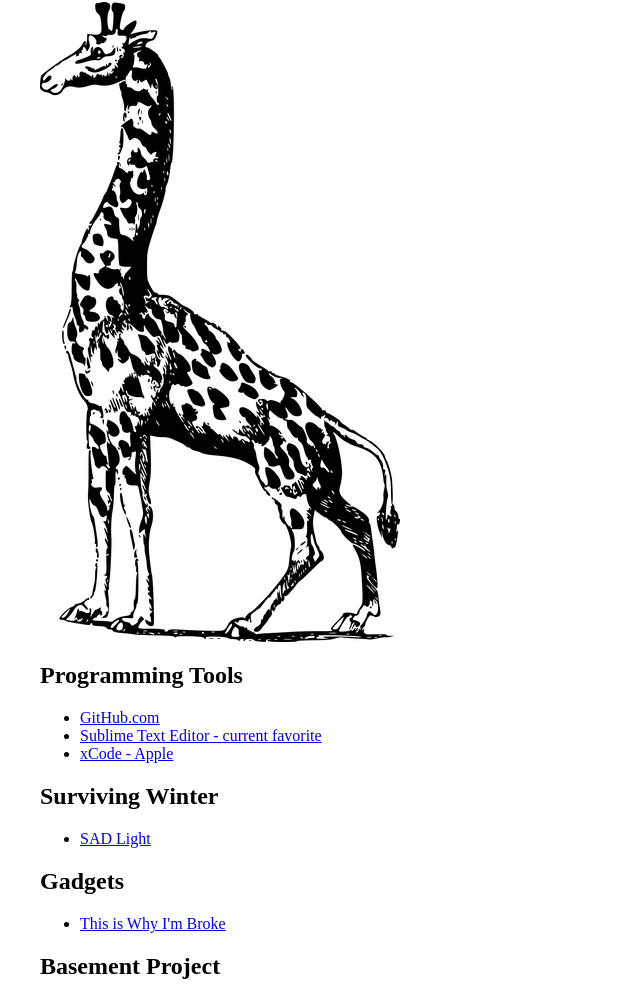
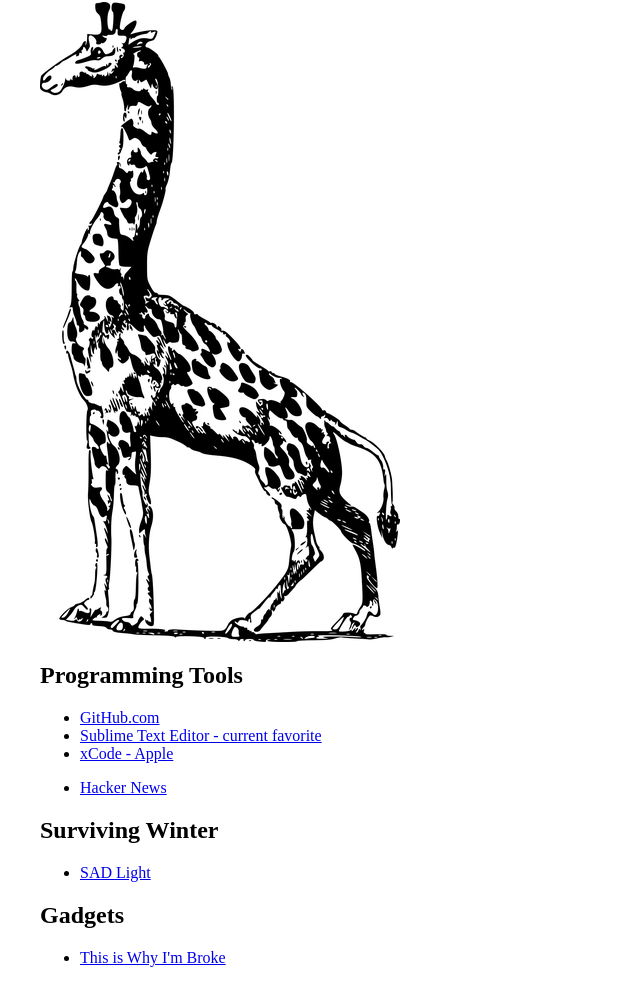
Before and after one commit to neatfreak/neatfreak.github.io, a plain HTML site: page index.html in a window 1280 px wide. Shown: the part 88-1072 px from the top of the page, without its empty margins (0-640 px from the left). Drawn offline with Linux system fonts and the light colour scheme.

Commit message:
Update index.html

```diff
--- a/index.html
+++ b/index.html
@@ -24,7 +24,11 @@
     <li><a href="https://developer.apple.com/xcode/">xCode - Apple</a></li>
   </ul>
 </p>
-
+<p>
+  <ul>
+    <li><a href="https://news.ycombinator.com/news">Hacker News</a></li>
+  </ul>
+</p>
 <p>
   <h2>Surviving Winter</h2>
   <ul>
```
